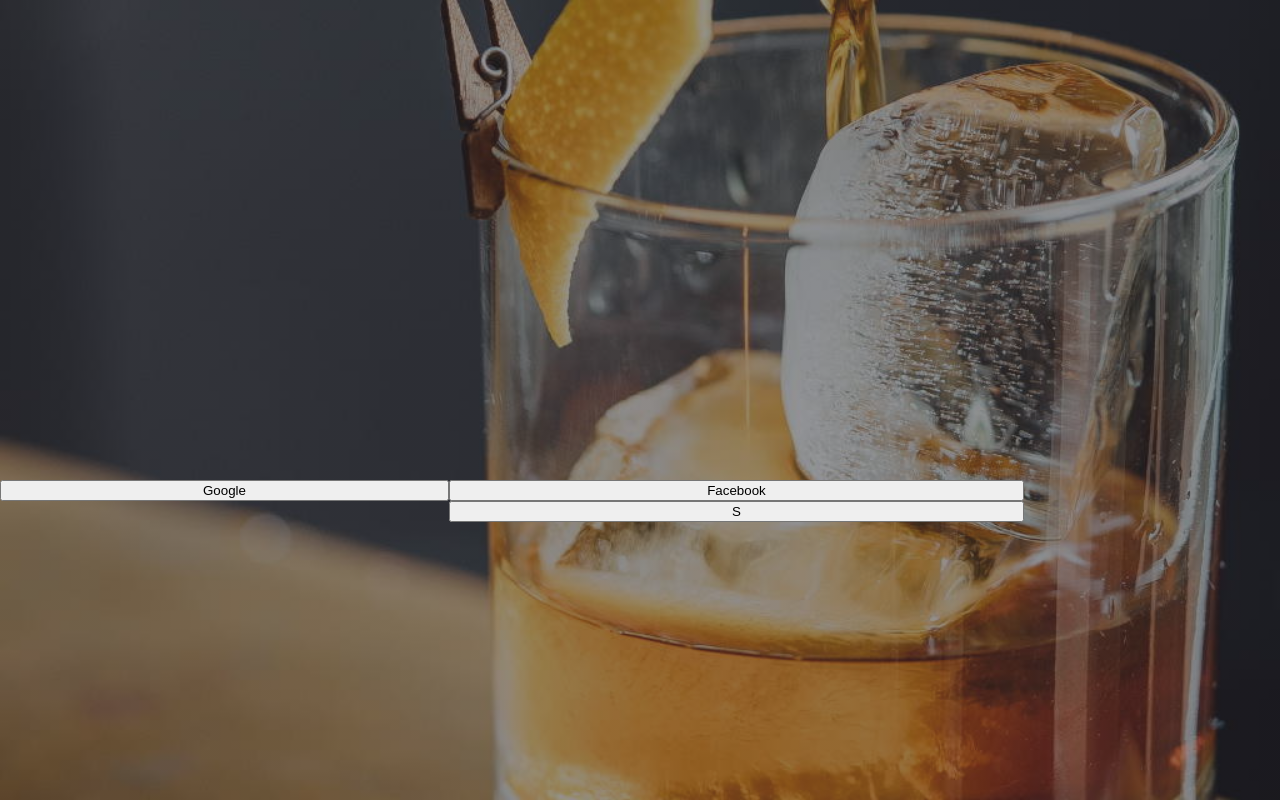
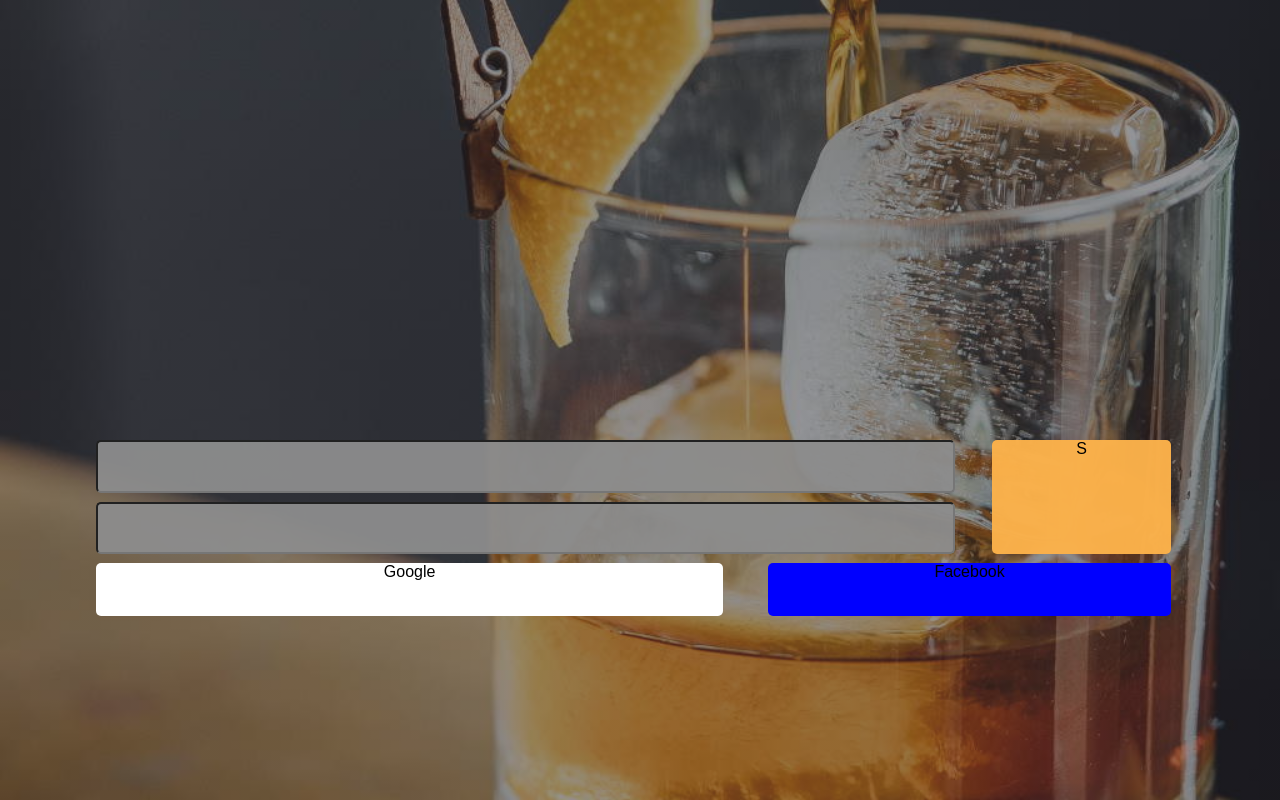
Before and after one commit to cheungdzinyung/DealingRoom, a React app in the folder frontend/: page / in a window 1280 px wide. Built offline with nearby package versions, Linux system fonts and the light colour scheme; the HTML template or start-up script is replaced by a standard one.

Commit message:
styling first page

```diff
--- a/frontend/src/App.scss
+++ b/frontend/src/App.scss
@@ -1,41 +1,57 @@
-$bgc-tinted: hsla(255, 4%, 18%, .5  );
+$bgc-tinted: hsla(255, 4%, 18%, .5);
 .container {
-  h1{
+  h1 {
     margin: 0;
   }
   text-align: center;
   width: 100vw;
   height: 100vh;
-  background-image: linear-gradient($bgc-tinted, $bgc-tinted), url("./images/landingpage.jpg");
+  background-image: linear-gradient($bgc-tinted, $bgc-tinted),
+  url("./images/landingpage.jpg");
   background-size: cover;
   background-position: 50% 50%;
   background-repeat: no-repeat;
   background-attachment: fixed;
   position: relative;
-  .login-grid{
+  .login-grid {
     position: absolute;
-    top: 60%;
-    width: 80%;
+    top: 55%;
+    left: 7.5%;
+    width: 70%;
+    height: 22%;
     display: grid;
+    grid-template-columns: repeat(5, 20%);
+    grid-template-rows: repeat(3, 1fr);
+    grid-template-areas: "id id id id submit" "pw pw pw pw submit" "google google google facebook facebook";
+    grid-gap: 5%;
 
+    input {
+      border-radius: 5px;
+      width: 100%;
+      background-color: rgba(141, 141, 141, 0.95);
+      color: #E9DBCC;
+    }
 
-    input{
-      width: 40%;
+    div{
+      border-radius: 5px;
     }
-    #id{
+    #id {
       grid-area: id;
     }
-    #password{
-      grid-area: password;
+    #password {
+      grid-area: pw;
     }
-    #submit{
+    #submit {
       grid-area: submit;
+      background-color: rgba(252, 178, 75, 0.97);
     }
-    #google{
-
+    #google {
+      grid-area: google;
+      background-color: white;
     }
-    #facebook{
-
+    #facebook {
+      grid-area: facebook;
+      background-color: blue;
     }
   }
 }
--- a/frontend/src/components/login.tsx
+++ b/frontend/src/components/login.tsx
@@ -4,11 +4,13 @@ export default class Login extends React.Component {
   public render() {
     return (
       <div className="login-grid">
-        <input type="text" id="id"/>
-        <input type="password" id="password"/>
-        <button type="submit" id="submit">S</button>
-        <button id="google">Google</button>
-        <button id="facebook">Facebook</button>
+        <input type="text" id="id" />
+        <input type="password" id="password" />
+        <div id="submit">
+          S
+        </div>
+        <div id="google">Google</div>
+        <div id="facebook">Facebook</div>
       </div>
     );
   }
```
